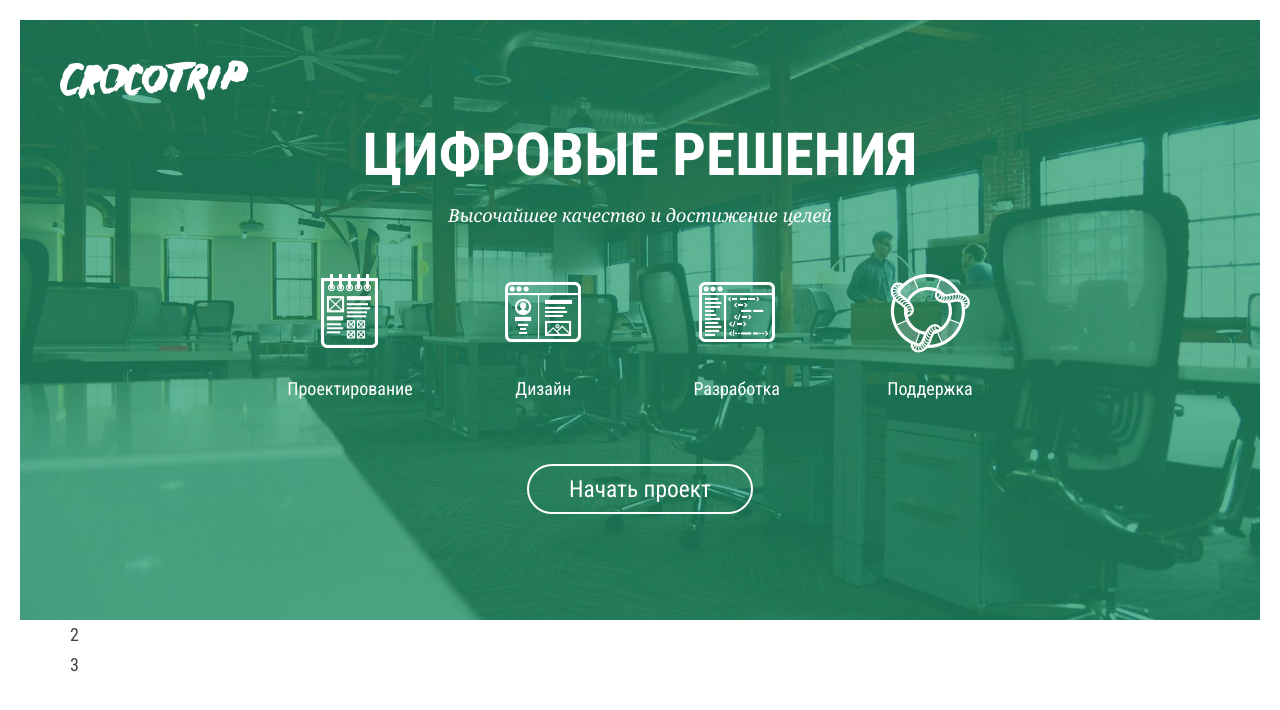
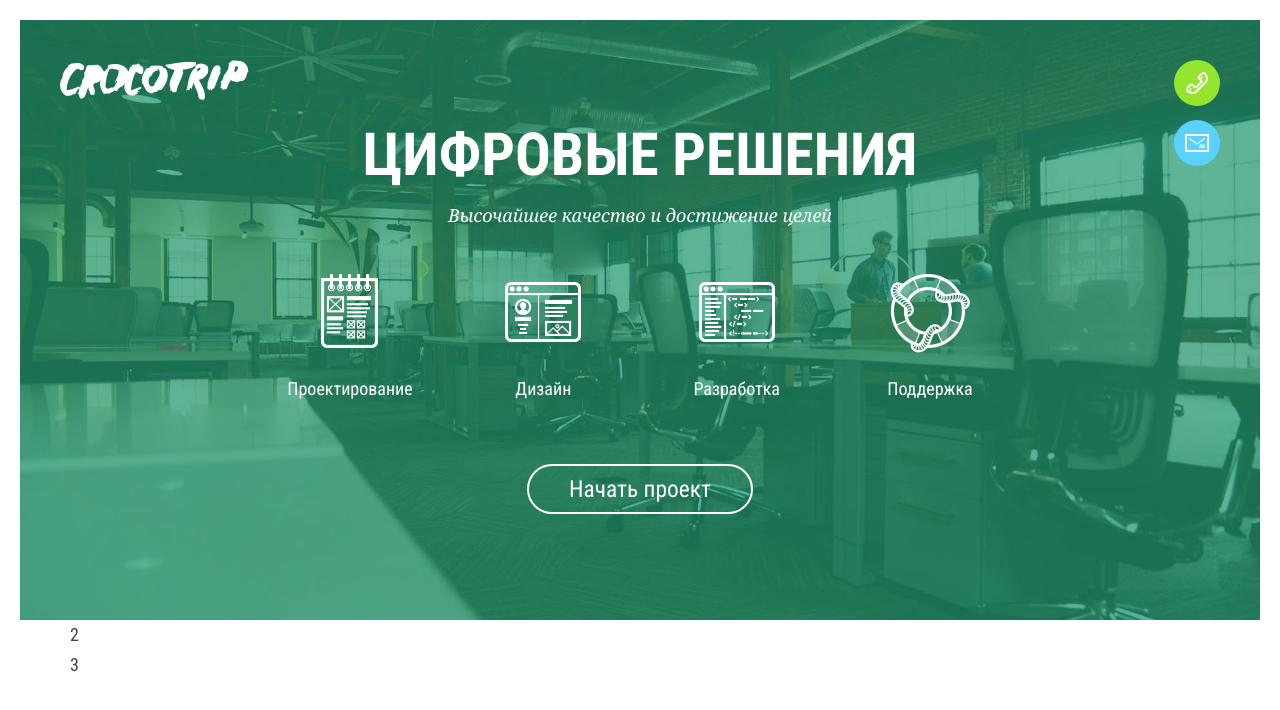
Before and after one commit to desir2web/crocotrip, a plain HTML site: page index.html in a window 1280 px wide. Drawn offline with Linux system fonts and the light colour scheme.

Commit message:
Add tel and email

```diff
--- a/css/style.css
+++ b/css/style.css
@@ -190,7 +190,7 @@ h1, h2, h3, h4, h5, h6 {
                 background-size: 80px 80px;
             }
 
-    .header .btn {
+    .header .btn.start {
         background: transparent;
         border: 2px solid #fff;
         font-size: 1.3em;
@@ -218,6 +218,75 @@ h1, h2, h3, h4, h5, h6 {
         top: 40px;
         left: 40px;
     }
+
+    .header a[href*="tel:"] {
+        color: #fff;
+        text-decoration: none;
+        position: absolute;
+        top: 40px;
+        right: 40px;
+        background-color: #95e42e;
+        background-image: url(../img/tel.png);
+        background-size: 22px 22px;
+        background-position: center center;
+        background-repeat: no-repeat;
+        text-indent: -10em;
+        padding-left: 0;
+        overflow: hidden;
+        padding-right: 15px;
+        cursor: default;
+        width: 46px;
+        z-index: 1;
+    }
+        .header a[href*="tel:"]:hover {
+            background-color: #78d006;
+            background-image: url(../img/tel.png);
+            background-size: 22px 22px;
+            background-position: 12px center;
+            background-repeat: no-repeat;
+            padding-left: 40px;
+            text-indent: 0;
+            width: 200px;
+            color: #fff;
+        }
+        .header a[href*="tel:"]:active {
+            background-color: #63af00;
+            border: 0;
+        }
+
+    .header a[href*="mailto:"] {
+        color: #fff;
+        text-decoration: none;
+        position: absolute;
+        top: 100px;
+        right: 40px;
+        background-color: #59d2ff;
+        background-image: url(../img/email.png);
+        background-size: 24px 18px;
+        background-position: center center;
+        background-repeat: no-repeat;
+        text-indent: -10em;
+        padding-left: 0;
+        overflow: hidden;
+        padding-right: 15px;
+        width: 46px;
+        z-index: 1;
+    }
+        .header a[href*="mailto:"]:hover {
+            background-color: #27c5ff;
+            background-image: url(../img/email.png);
+            background-size: 24px 18px;
+            background-position: 12px center;
+            background-repeat: no-repeat;
+            padding-left: 40px;
+            text-indent: 0;
+            width: 240px;
+            color: #fff;
+        }
+        .header a[href*="mailto:"]:active {
+            background-color: #009ad3;
+            border: 0;
+        }
 
 
 
--- a/index.html
+++ b/index.html
@@ -55,6 +55,9 @@
 
             <a href="#" class="logo">Crocotrip</a>
 
+            <a href="tel:8 800 100 73 23" class="btn">8 800 100 73 23</a>
+            <a href="mailto:hello@crocotrip.com" class="btn">hello@crocotrip.com</a>
+
             <div class="table">
             <div class="tablecell">
 
@@ -85,7 +88,7 @@
                     </div>
                     <div class="row">
                         <div class="col-md-12">
-                            <a href="#" class="btn">Начать проект</a>
+                            <a href="#" class="btn start">Начать проект</a>
                         </div>
                     </div>
                 </div>
```
Also changed, not shown: img/email.png (added), img/tel.png (added).
